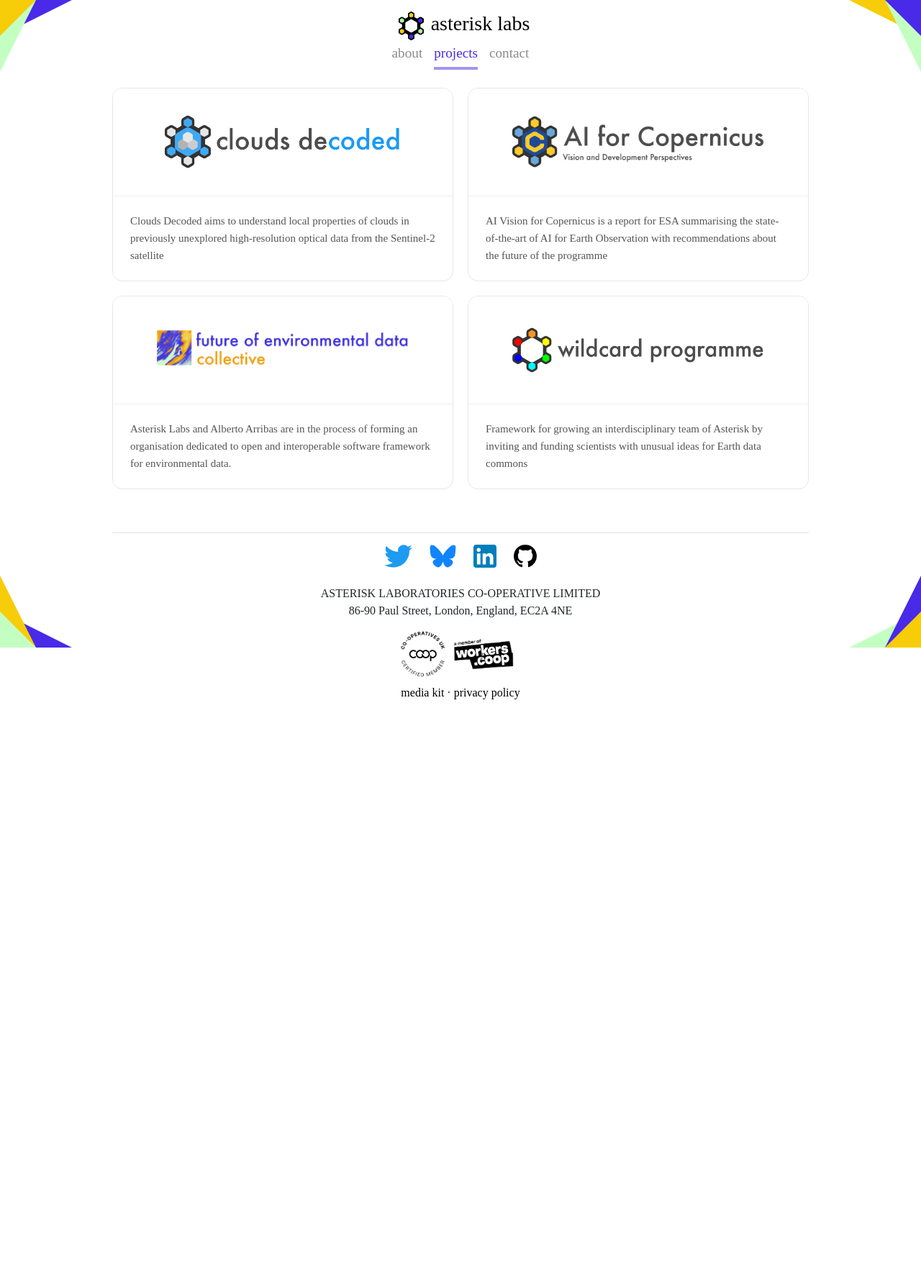
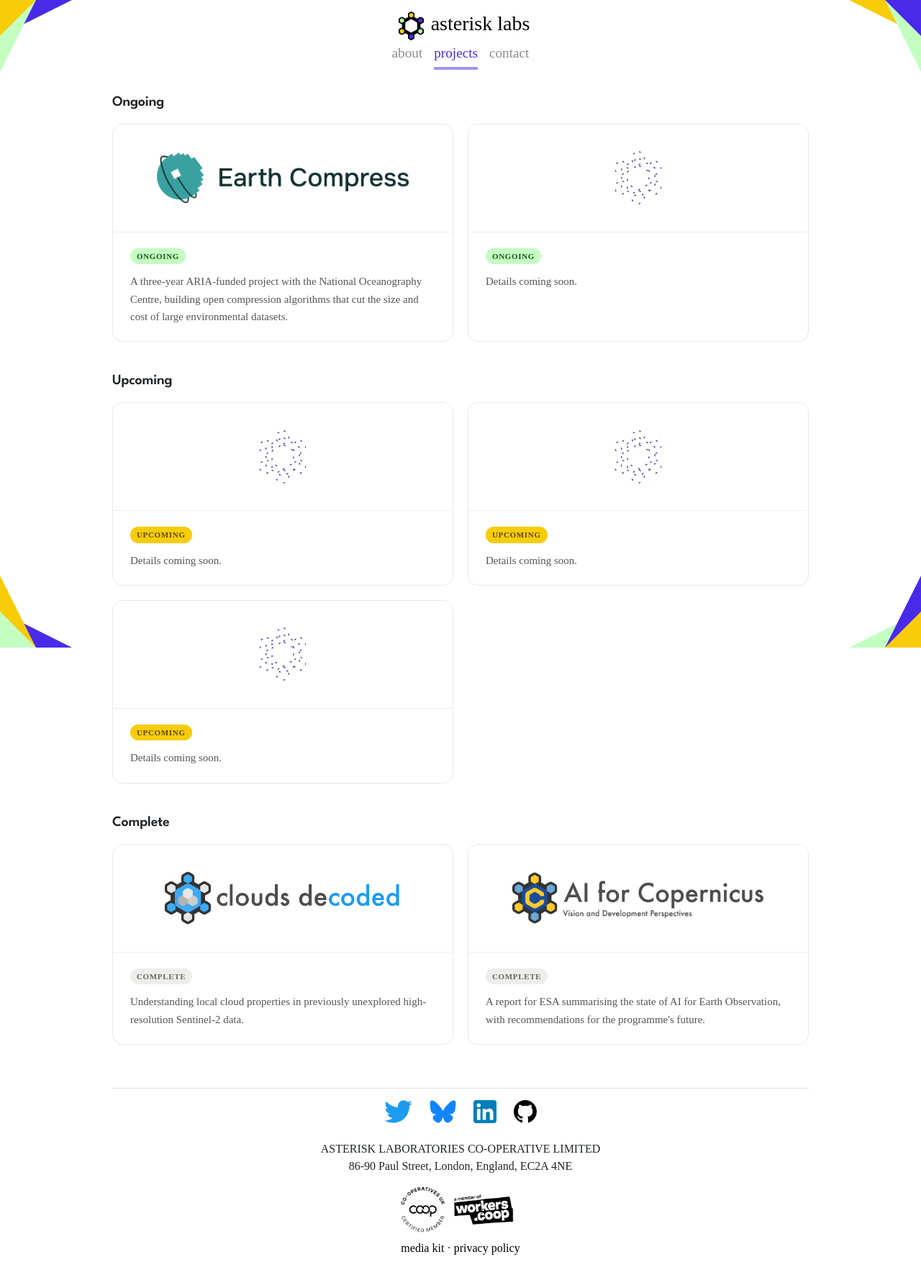
Before and after one commit to asterisk-labs/asterisk-labs.github.io, a Jekyll site: the page built from projects.html, in a window 1280 px wide. Shown: the whole page at 72% size. Built offline with Jekyll 4.4.1, drawn with Linux system fonts in a browser that asks for light colours; some web fonts are replaced; before the commit the page ends 1007 px from its top, so only the background shows below that.

Commit message:
Make projects listing data-driven; document it; archive Wildcard

```diff
--- /dev/null
+++ b/_data/projects.yml
@@ -0,0 +1,56 @@
+# Projects shown on /projects.html — one block per project card.
+#
+# To add a project:
+#   1. Copy a block below and edit its fields.
+#   2. (optional) Put a logo in assets/imgs/ and point `image` at it.
+#   3. (optional) Link a detail page via `url`, or leave `url` out to use the
+#      shared "under construction" placeholder until the real page is built.
+#
+# Fields
+#   title    required   project name (shown on the card, used for alt text)
+#   status   required   ongoing | upcoming | complete  — sets the section and badge
+#   summary  required   one or two lines shown on the card
+#   image    optional   logo path; omit to fall back to the under-construction mark
+#   url      optional   detail page or external link; omit to use under-construction.html
+#   contact  optional   guardian shown on the placeholder: { name: ..., email: ... }
+#
+# Order within a status group follows the order below.
+# Sections render Ongoing -> Upcoming -> Complete.
+
+# ── Ongoing ──────────────────────────────────────────────────────────────────
+- title: Earth Compress
+  status: ongoing
+  image: /assets/imgs/earth-compress-logo.png
+  summary: A three-year ARIA-funded project with the National Oceanography Centre, building open compression algorithms that cut the size and cost of large environmental datasets.
+  url: project-pages/earth-compress.html
+
+- title: IRIS
+  status: ongoing
+  summary: Details coming soon.
+  # image omitted -> under-construction mark; url omitted -> under-construction page
+
+# ── Upcoming ─────────────────────────────────────────────────────────────────
+- title: Clouds from Above and Below
+  status: upcoming
+  summary: Details coming soon.
+
+- title: RainCheck
+  status: upcoming
+  summary: Details coming soon.
+
+- title: ThunderTrace
+  status: upcoming
+  summary: Details coming soon.
+
+# ── Complete ─────────────────────────────────────────────────────────────────
+- title: Clouds Decoded
+  status: complete
+  image: /assets/imgs/clouds-decoded.png
+  summary: Understanding local cloud properties in previously unexplored high-resolution Sentinel-2 data.
+  url: project-pages/project-clouds-decoded.html
+
+- title: Copernicus AI Report
+  status: complete
+  image: /assets/imgs/vision-logo.jpg
+  summary: A report for ESA summarising the state of AI for Earth Observation, with recommendations for the programme's future.
+  url: project-pages/project-copernicus-report.html
--- a/projects.html
+++ b/projects.html
@@ -4,49 +4,51 @@
 ---
 
 <style>
-    /* Projects listing — branded card grid, harmonised with the media kit.
+    /* Projects listing — branded card grid built from _data/projects.yml.
        This <style> only ships on this page, so widening the container is safe. */
     .cover-container { max-width: 1000px !important; }
     main.mb-auto { text-align: left; }
 
-    #projects-grid { display: grid; grid-template-columns: repeat(auto-fill, minmax(320px, 1fr)); gap: 20px; margin-bottom: 60px; }
+    .proj-section { font-size: 20px; font-weight: 600; letter-spacing: -.01em; margin: 42px 0 18px; }
+    .proj-section:first-of-type { margin-top: 8px; }
+    .projects-grid { display: grid; grid-template-columns: repeat(auto-fill, minmax(320px, 1fr)); gap: 20px; }
     .proj-card { display: flex; flex-direction: column; border: 1px solid #e7e7e3; border-radius: 14px; overflow: hidden; background: #fff; text-decoration: none; color: #000; transition: border-color .18s ease, box-shadow .18s ease, transform .18s ease; }
     .proj-card:hover { transform: translateY(-3px); }  /* colour set per-hover in JS */
     .proj-preview { height: 150px; display: flex; align-items: center; justify-content: center; padding: 28px; background: #fff; border-bottom: 1px solid #eee; }
     .proj-preview img { max-width: 84%; max-height: 74px; width: auto; height: auto; display: block; }
-    .proj-body { padding: 22px 24px; }
+    .proj-body { padding: 20px 24px 22px; }
+    .proj-badge { display: inline-block; font-size: 11px; font-weight: 700; letter-spacing: .06em; text-transform: uppercase; padding: 3px 9px; border-radius: 999px; margin-bottom: 12px; }
+    .proj-badge-ongoing  { background: #c4ffc2; color: #16511a; }
+    .proj-badge-upcoming { background: #f7cc09; color: #5a4600; }
+    .proj-badge-complete { background: #ededea; color: #666; }
     .proj-desc { margin: 0; font-size: 15px; line-height: 1.62; color: #555; }
+    #projects-wrap { margin-bottom: 60px; }
 </style>
 
 <main class="mb-auto">
-    <div id="projects-grid">
-        <a class="proj-card" href="project-pages/project-clouds-decoded.html">
-            <div class="proj-preview"><img src="/assets/imgs/clouds-decoded.png" alt="Clouds Decoded"/></div>
-            <div class="proj-body">
-                <p class="proj-desc">Clouds Decoded aims to understand local properties of clouds in previously unexplored high-resolution optical data from the Sentinel-2 satellite</p>
-            </div>
-        </a>
-
-        <a class="proj-card" href="project-pages/project-copernicus-report.html">
-            <div class="proj-preview"><img src="/assets/imgs/vision-logo.jpg" alt="Copernicus AI Report"/></div>
-            <div class="proj-body">
-                <p class="proj-desc">AI Vision for Copernicus is a report for ESA summarising the state-of-the-art of AI for Earth Observation with recommendations about the future of the programme</p>
-            </div>
-        </a>
-
-        <a class="proj-card" href="project-pages/fed-collective.html">
-            <div class="proj-preview"><img src="/assets/imgs/fed-logo.png" alt="FED Collective"/></div>
-            <div class="proj-body">
-                <p class="proj-desc">Asterisk Labs and Alberto Arribas are in the process of forming an organisation dedicated to open and interoperable software framework for environmental data.</p>
-            </div>
-        </a>
-
-        <a class="proj-card" href="project-pages/project-wildcard.html">
-            <div class="proj-preview"><img src="/assets/imgs/wildcard-logo.png" alt="Wildcard Programme"/></div>
-            <div class="proj-body">
-                <p class="proj-desc">Framework for growing an interdisciplinary team of Asterisk by inviting and funding scientists with unusual ideas for Earth data commons</p>
-            </div>
-        </a>
+    <div id="projects-wrap">
+    {% assign statuses = "ongoing,upcoming,complete" | split: "," %}
+    {% assign labels   = "Ongoing,Upcoming,Complete" | split: "," %}
+    {% for i in (0..2) %}
+        {% assign st = statuses[i] %}
+        {% assign group = site.data.projects | where: "status", st %}
+        {% if group.size > 0 %}
+        <h2 class="proj-section">{{ labels[i] }}</h2>
+        <div class="projects-grid">
+            {% for p in group %}
+            {% if p.image %}{% assign img = p.image %}{% else %}{% assign img = "/assets/imgs/mark-construction.svg" %}{% endif %}
+            {% if p.url %}{% assign link = p.url %}{% else %}{% capture link %}project-pages/under-construction.html?p={{ p.title | slugify }}{% endcapture %}{% endif %}
+            <a class="proj-card" href="{{ link }}">
+                <div class="proj-preview"><img src="{{ img }}" alt="{{ p.title }}"/></div>
+                <div class="proj-body">
+                    <span class="proj-badge proj-badge-{{ p.status }}">{{ p.status }}</span>
+                    <p class="proj-desc">{{ p.summary }}</p>
+                </div>
+            </a>
+            {% endfor %}
+        </div>
+        {% endif %}
+    {% endfor %}
     </div>
 </main>
 
```
Also changed, not shown: archive/2026-10-project-wildcard.html (added, +23 -0 lines), project-pages/README.md (added, +88 -0 lines).
